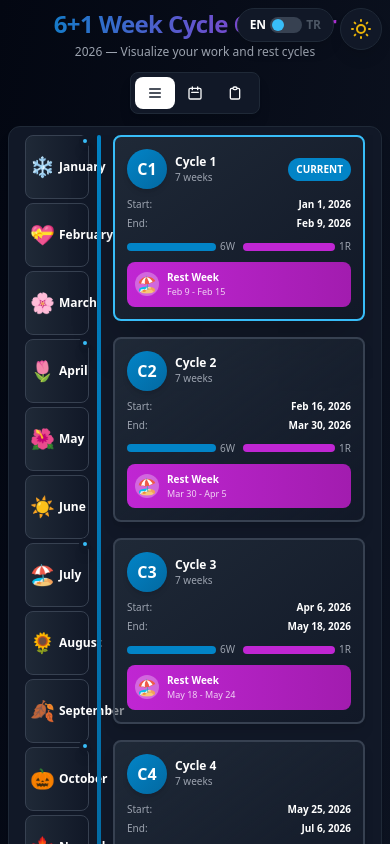
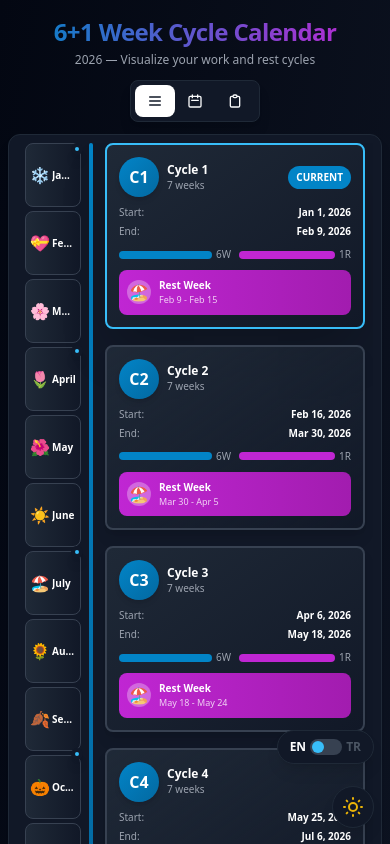
Before and after one commit to iamkeremaydin/6week-2026, a Next.js app: page / in a window 390 px wide. Shown: the top 844 px of the page. Built offline with nearby package versions, Linux system fonts and the light colour scheme.

Commit message:
mobile lang switch button problem solv

```diff
--- a/app/page.tsx
+++ b/app/page.tsx
@@ -22,14 +22,14 @@ export default function Home() {
   };
 
   return (
-    <div className="min-h-screen">
+    <div className="min-h-screen pb-24 sm:pb-0">
       {/* Language switcher */}
       <LanguageSwitcher />
 
       {/* Dark mode toggle */}
       <m.button
         onClick={toggleDarkMode}
-        className="fixed top-2 right-2 sm:top-4 sm:right-4 z-50 p-2 sm:p-3 rounded-full bg-white dark:bg-gray-900 shadow-lg border border-gray-200 dark:border-gray-800"
+        className="fixed bottom-4 right-4 sm:top-4 sm:bottom-auto sm:right-4 z-50 p-2 sm:p-3 rounded-full bg-white dark:bg-gray-900 shadow-lg border border-gray-200 dark:border-gray-800"
         whileHover={{ scale: 1.05 }}
         whileTap={{ scale: 0.95 }}
         initial={{ opacity: 0, y: -20 }}
--- a/components/LanguageSwitcher.tsx
+++ b/components/LanguageSwitcher.tsx
@@ -19,7 +19,7 @@ export function LanguageSwitcher() {
   return (
     <m.button
       onClick={handleLanguageToggle}
-      className="fixed top-2 right-14 sm:top-4 sm:right-20 z-50 p-2 sm:p-3 rounded-full bg-white dark:bg-gray-900 shadow-lg border border-gray-200 dark:border-gray-800 hover:border-work-400 dark:hover:border-work-600 transition-colors"
+      className="fixed bottom-20 right-4 sm:top-4 sm:bottom-auto sm:right-20 z-50 p-2 sm:p-3 rounded-full bg-white dark:bg-gray-900 shadow-lg border border-gray-200 dark:border-gray-800 hover:border-work-400 dark:hover:border-work-600 transition-colors"
       whileHover={{ scale: 1.05 }}
       whileTap={{ scale: 0.95 }}
       initial={{ opacity: 0, y: -20 }}
--- a/components/calendar/CalendarView.tsx
+++ b/components/calendar/CalendarView.tsx
@@ -58,13 +58,13 @@ export function CalendarView({
   ] as const;
 
   return (
-    <div className="min-h-screen bg-gradient-to-br from-gray-50 to-gray-100 dark:from-gray-950 dark:to-gray-900 p-2 sm:p-4 md:p-6 overflow-x-hidden">
+    <div className="min-h-screen bg-gradient-to-br from-gray-50 to-gray-100 dark:from-gray-950 dark:to-gray-900 p-2 sm:p-4 md:p-6 overflow-x-hidden pb-28 sm:pb-6">
       <div className="max-w-7xl mx-auto space-y-3 sm:space-y-4">
         {/* Header */}
         <m.div
           initial={{ opacity: 0, y: -20 }}
           animate={{ opacity: 1, y: 0 }}
-          className="text-center px-2"
+          className="text-center px-2 pt-2 sm:pt-0"
         >
           <h1 className="text-2xl sm:text-3xl md:text-4xl font-bold mb-1 sm:mb-2 bg-clip-text text-transparent bg-gradient-to-r from-work-600 to-rest-600">
             {tApp('title')}
--- a/components/calendar/YearTimeline.tsx
+++ b/components/calendar/YearTimeline.tsx
@@ -109,7 +109,7 @@ export function YearTimeline({ blocks, currentBlock }: YearTimelineProps) {
     <div className="w-full h-full overflow-y-auto overflow-x-hidden">
       <div className="flex gap-2 sm:gap-4 md:gap-8 min-h-[800px] relative px-2 sm:px-4">
         {/* Left side - Months */}
-        <div className="flex-shrink-0 w-16 sm:w-20 md:w-24 lg:w-32">
+        <div className="flex-shrink-0 w-14 sm:w-20 md:w-24 lg:w-32">
           <div className="sticky top-0 space-y-1">
             {MONTHS.map((month, index) => (
               <m.div
@@ -117,14 +117,14 @@ export function YearTimeline({ blocks, currentBlock }: YearTimelineProps) {
                 initial={{ opacity: 0, x: -20 }}
                 animate={{ opacity: 1, x: 0 }}
                 transition={{ delay: index * 0.05, duration: 0.3 }}
-                className="h-16 flex items-center gap-1 sm:gap-2 md:gap-3 px-1 sm:px-2 md:px-3 py-2 rounded-lg bg-gradient-to-r from-gray-100 to-gray-50 dark:from-gray-800 dark:to-gray-850 border border-gray-200 dark:border-gray-700"
+                className="h-16 flex items-center gap-0.5 sm:gap-2 md:gap-3 px-1 sm:px-2 md:px-3 py-2 rounded-lg bg-gradient-to-r from-gray-100 to-gray-50 dark:from-gray-800 dark:to-gray-850 border border-gray-200 dark:border-gray-700 overflow-hidden"
               >
-                <span className="text-xl sm:text-2xl">{month.icon}</span>
-                <div className="flex flex-col">
-                  <span className="text-xs sm:text-sm font-semibold text-gray-900 dark:text-white">
+                <span className="text-base sm:text-xl md:text-2xl flex-shrink-0">{month.icon}</span>
+                <div className="flex flex-col min-w-0 flex-1">
+                  <span className="text-[10px] sm:text-xs md:text-sm font-semibold text-gray-900 dark:text-white truncate">
                     {month.name}
                   </span>
-                  <span className="text-[10px] text-gray-500 dark:text-gray-400 hidden sm:inline">
+                  <span className="text-[8px] sm:text-[10px] text-gray-500 dark:text-gray-400 hidden sm:inline">
                     2026
                   </span>
                 </div>
```
